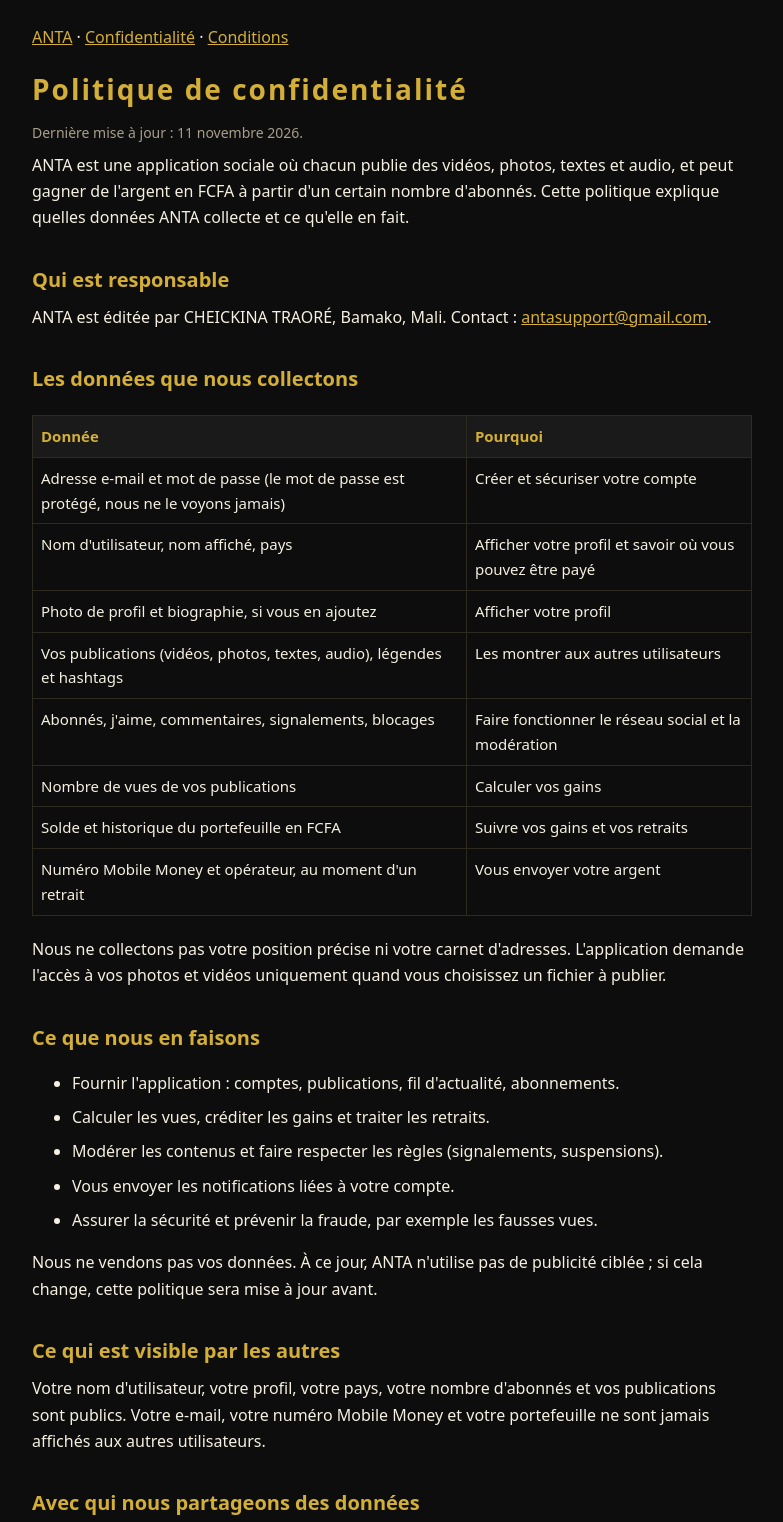
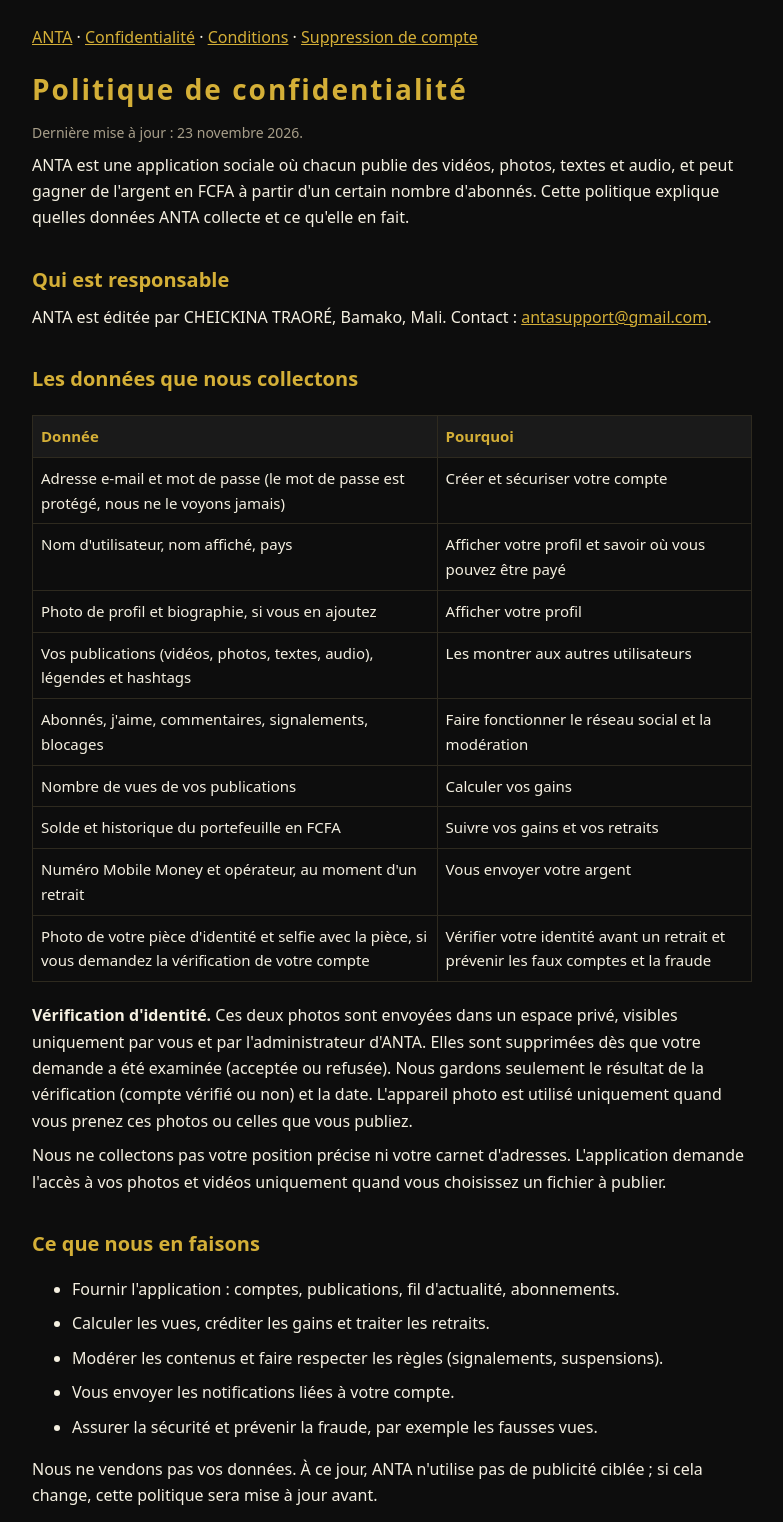
Before and after one commit to leprince6677/anta-legal, a plain HTML site: page privacy.html in a window 1280 px wide. Shown: the top 1522 px of the page, without its empty margins (248-1031 px from the left). Drawn offline with Linux system fonts and the light colour scheme.

Commit message:
Revise privacy policy and add account deletion info
Updated privacy policy with new account deletion link and verification details.

```diff
--- a/privacy.html
+++ b/privacy.html
@@ -15,10 +15,10 @@ th,td{border:1px solid #2E2A1F;padding:8px;text-align:left;vertical-align:top}
 th{background:#1A1A1A;color:#D4AF37}
 .wrap{overflow-x:auto}
 </style></head><body><main>
-<nav><a href="index.html">ANTA</a> · <a href="privacy.html">Confidentialité</a> · <a href="terms.html">Conditions</a></nav>
+<nav><a href="index.html">ANTA</a> · <a href="privacy.html">Confidentialité</a> · <a href="terms.html">Conditions</a> · <a href="delete-account.html">Suppression de compte</a></nav>
 
 <h1>Politique de confidentialité</h1>
-<p class="muted">Dernière mise à jour : 11 novembre 2026.</p>
+<p class="muted">Dernière mise à jour : 23 novembre 2026.</p>
 <p>ANTA est une application sociale où chacun publie des vidéos, photos, textes et audio, et peut gagner de l'argent en FCFA à partir d'un certain nombre d'abonnés. Cette politique explique quelles données ANTA collecte et ce qu'elle en fait.</p>
 
 <h2>Qui est responsable</h2>
@@ -35,7 +35,9 @@ th{background:#1A1A1A;color:#D4AF37}
 <tr><td>Nombre de vues de vos publications</td><td>Calculer vos gains</td></tr>
 <tr><td>Solde et historique du portefeuille en FCFA</td><td>Suivre vos gains et vos retraits</td></tr>
 <tr><td>Numéro Mobile Money et opérateur, au moment d'un retrait</td><td>Vous envoyer votre argent</td></tr>
+<tr><td>Photo de votre pièce d'identité et selfie avec la pièce, si vous demandez la vérification de votre compte</td><td>Vérifier votre identité avant un retrait et prévenir les faux comptes et la fraude</td></tr>
 </table></div>
+<p><strong>Vérification d'identité.</strong> Ces deux photos sont envoyées dans un espace privé, visibles uniquement par vous et par l'administrateur d'ANTA. Elles sont supprimées dès que votre demande a été examinée (acceptée ou refusée). Nous gardons seulement le résultat de la vérification (compte vérifié ou non) et la date. L'appareil photo est utilisé uniquement quand vous prenez ces photos ou celles que vous publiez.</p>
 <p>Nous ne collectons pas votre position précise ni votre carnet d'adresses. L'application demande l'accès à vos photos et vidéos uniquement quand vous choisissez un fichier à publier.</p>
 
 <h2>Ce que nous en faisons</h2>
@@ -67,7 +69,7 @@ th{background:#1A1A1A;color:#D4AF37}
 <p>Vous pouvez demander à accéder à vos données, à les corriger, à les supprimer ou à vous opposer à leur utilisation. Écrivez à <a href="mailto:antasupport@gmail.com">antasupport@gmail.com</a> depuis l'adresse de votre compte ; nous répondons sous 30 jours. Si vous estimez que vos droits ne sont pas respectés, vous pouvez saisir l'autorité de protection des données de votre pays (au Mali, l'APDP).</p>
 
 <h2>Supprimer votre compte</h2>
-<p>Dans l'application : Profil, puis Supprimer mon compte. Vous pouvez aussi le demander par e-mail à <a href="mailto:antasupport@gmail.com">antasupport@gmail.com</a>. La suppression est définitive. Le solde non retiré de votre portefeuille est perdu : retirez-le avant, si vous avez atteint le minimum de retrait.</p>
+<p>Dans l'application : Profil, puis Supprimer mon compte. Vous pouvez aussi le demander par e-mail à <a href="mailto:antasupport@gmail.com">antasupport@gmail.com</a> ; toutes les étapes sont sur la <a href="delete-account.html">page de suppression de compte</a>. La suppression est définitive. Le solde non retiré de votre portefeuille est perdu : retirez-le avant, si vous avez atteint le minimum de retrait.</p>
 
 <h2>Sécurité</h2>
 <p>Les mots de passe sont chiffrés, les connexions sont protégées, et chaque utilisateur ne peut accéder qu'à ses propres données financières. Aucun système n'est infaillible : choisissez un mot de passe solide et ne le partagez pas.</p>
```
